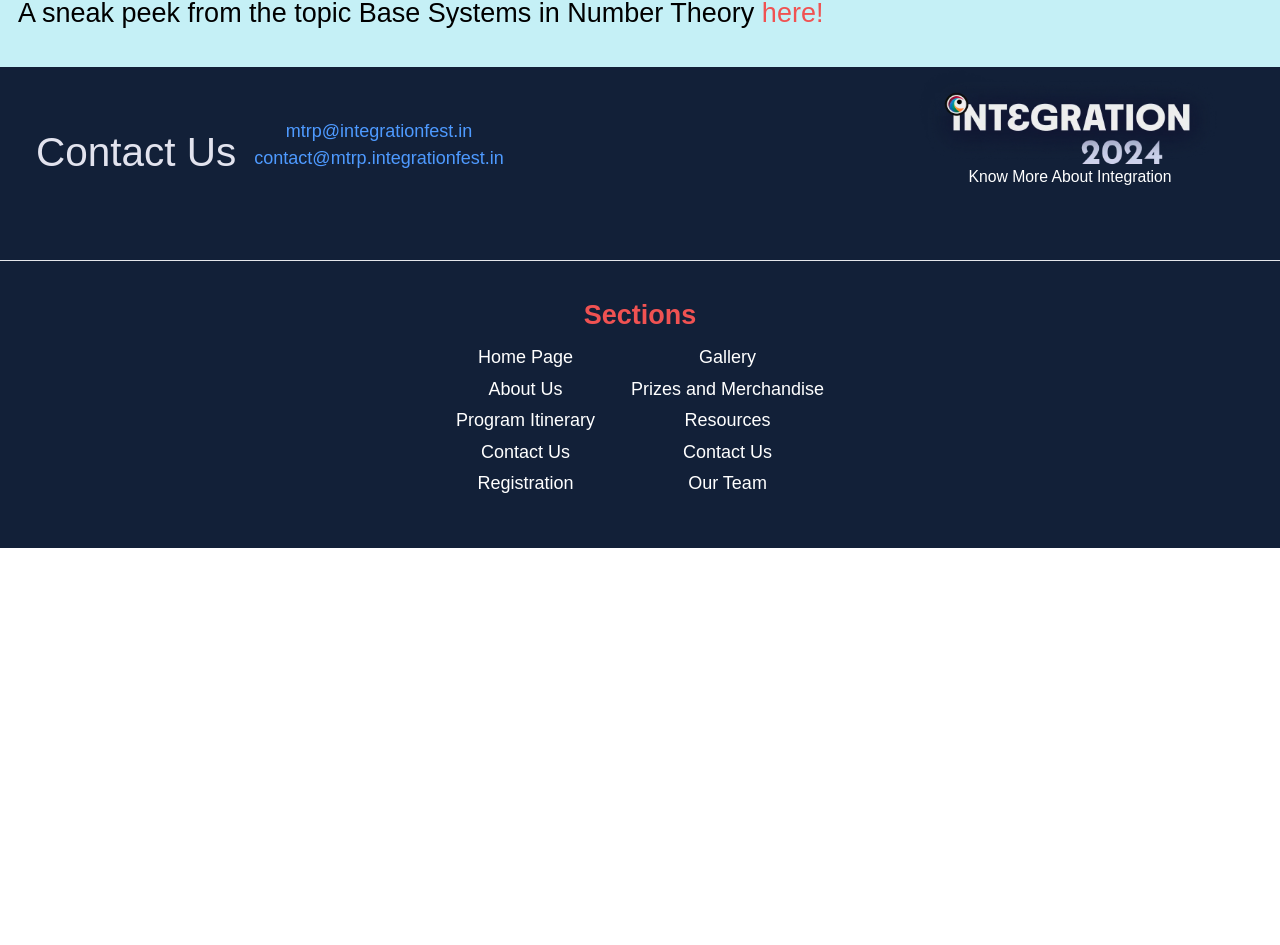
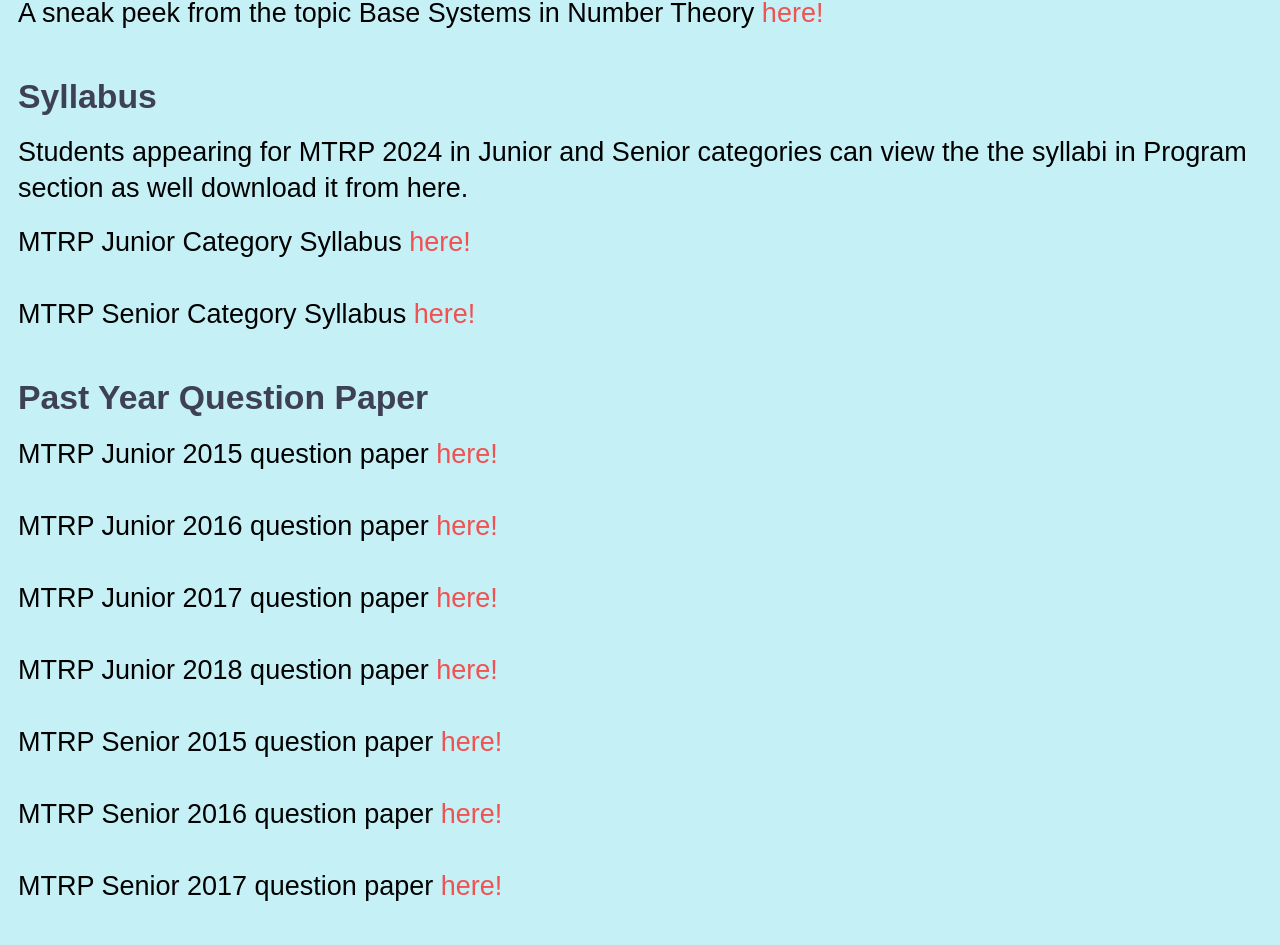
Before and after one commit to Integration-ISIK/mtrp-2024-website, a Next.js app: page /resources in a window 1280 px wide. Shown: the part 955-1900 px from the top of the page. Before the commit the page ends 1503 px from the top, so only its background shows below. Built offline with nearby package versions, Linux system fonts and the light colour scheme; a web font is replaced by a local one.

Commit message:
Update page.tsx

```diff
--- a/app/resources/page.tsx
+++ b/app/resources/page.tsx
@@ -24,6 +24,29 @@ export default function Resources() {
             </p>
             <p className='text-xl p-2 pb-6 font-light md:text-2xl'>A sneak peek from the topic Base Systems in Number Theory <a href="https://drive.google.com/file/d/1jsMz3Xw3u4SPMN8wMNdp0daf9HWa1XZ2/view" className='text-red-500'>here!</a></p>
           </div>
+          <div className="md:p-2">
+            <div className=" whitespace-pre-line font-bold text-2xl md:text-3xl px-2">
+              <p className='text-[#3E4154] md:pb-2'>Syllabus</p>
+            </div>
+            <p className='leading-5 p-2 md:text-2xl'>
+            Students appearing for MTRP 2024 in Junior and Senior categories can view the the syllabi in Program section as well download it from here.
+            </p>
+            <p className='text-xl p-2 pb-6 font-light md:text-2xl'>MTRP Junior Category Syllabus <a href="" className='text-red-500'>here!</a></p>
+            <p className='text-xl p-2 pb-6 font-light md:text-2xl'>MTRP Senior Category Syllabus <a href="" className='text-red-500'>here!</a></p>
+          </div>
+          <div className="md:p-2">
+            <div className=" whitespace-pre-line font-bold text-2xl md:text-3xl px-2">
+              <p className='text-[#3E4154] md:pb-2'>Past Year Question Paper</p>
+            </div>
+            <p className='text-xl p-2 pb-6 font-light md:text-2xl'>MTRP Junior 2015 question paper <a href="" className='text-red-500'>here!</a></p>
+            <p className='text-xl p-2 pb-6 font-light md:text-2xl'>MTRP Junior 2016 question paper <a href="" className='text-red-500'>here!</a></p>
+            <p className='text-xl p-2 pb-6 font-light md:text-2xl'>MTRP Junior 2017 question paper <a href="" className='text-red-500'>here!</a></p>
+            <p className='text-xl p-2 pb-6 font-light md:text-2xl'>MTRP Junior 2018 question paper <a href="" className='text-red-500'>here!</a></p>
+            <p className='text-xl p-2 pb-6 font-light md:text-2xl'>MTRP Senior 2015 question paper <a href="" className='text-red-500'>here!</a></p>
+            <p className='text-xl p-2 pb-6 font-light md:text-2xl'>MTRP Senior 2016 question paper <a href="" className='text-red-500'>here!</a></p>
+            <p className='text-xl p-2 pb-6 font-light md:text-2xl'>MTRP Senior 2017 question paper <a href="" className='text-red-500'>here!</a></p>
+            <p className='text-xl p-2 pb-6 font-light md:text-2xl'>MTRP Senior 2018 question paper <a href="" className='text-red-500'>here!</a></p>
+          </div>
         </div>
       </main>
 
```
